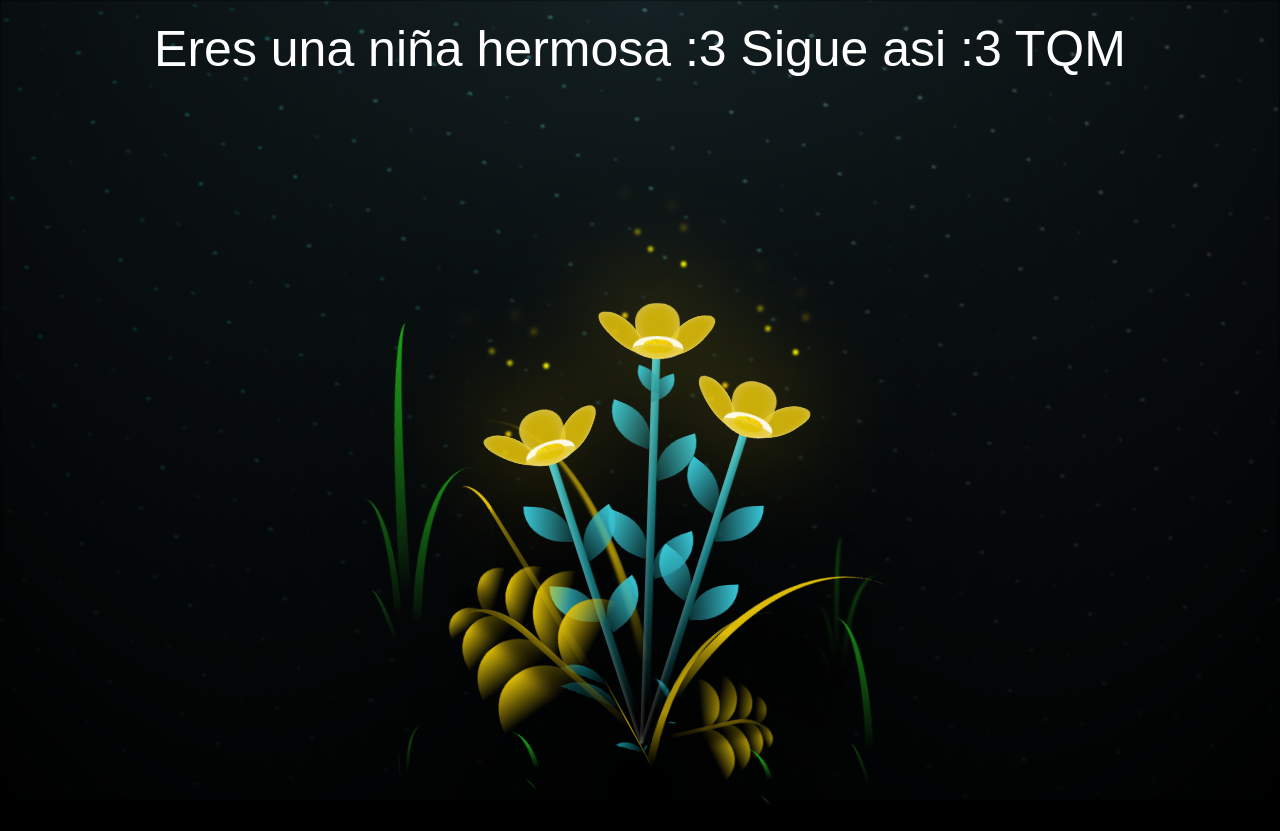
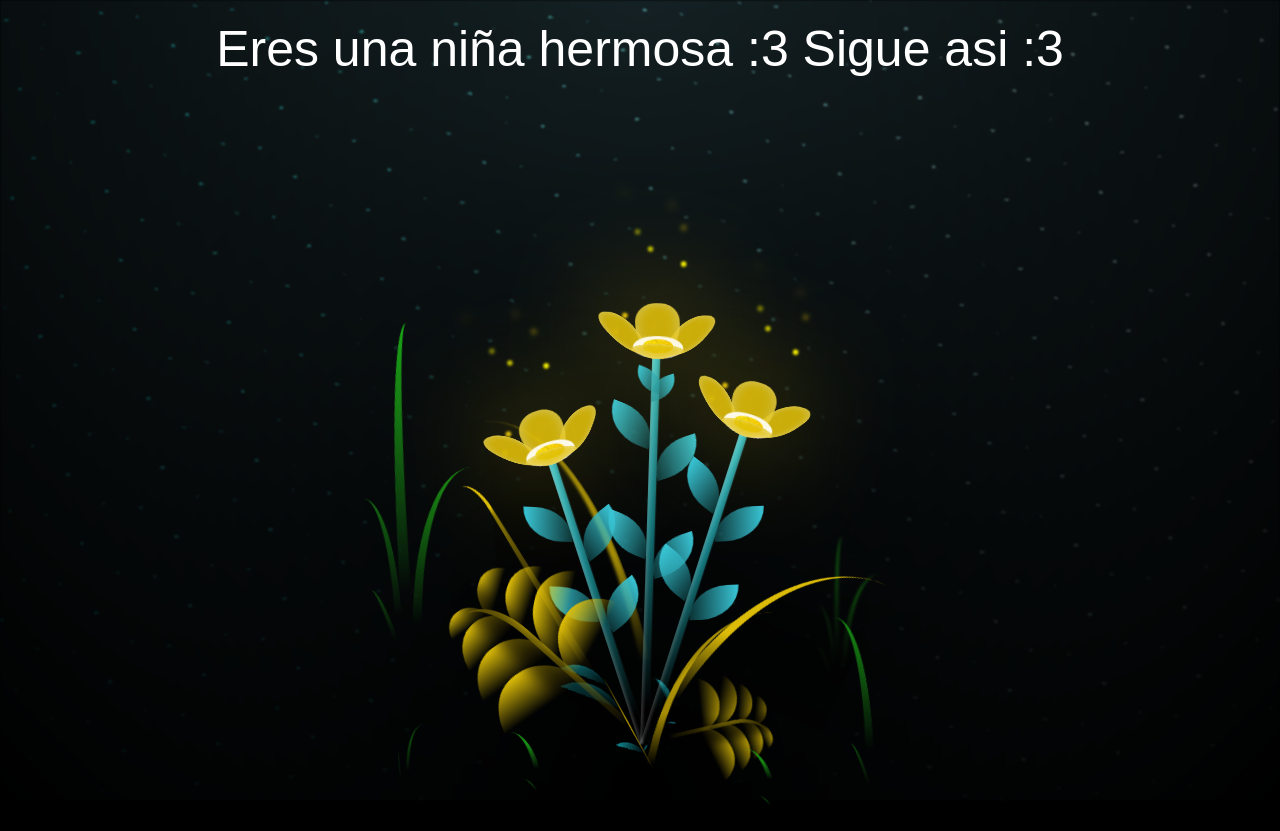
Before and after one commit to TheDarkWolf1w/1, a plain HTML site: page index.html in a window 1280 px wide. Drawn offline with Linux system fonts and the light colour scheme.

Commit message:
Update index.html

```diff
--- a/index.html
+++ b/index.html
@@ -14,7 +14,7 @@
         <body class="not-loaded">
 
             <div class="message-for-Yan">
-                <p>Eres una niña hermosa :3 Sigue asi :3 TQM</p>
+                <p>Eres una niña hermosa :3 Sigue asi :3</p>
             </div>
 
 
```
